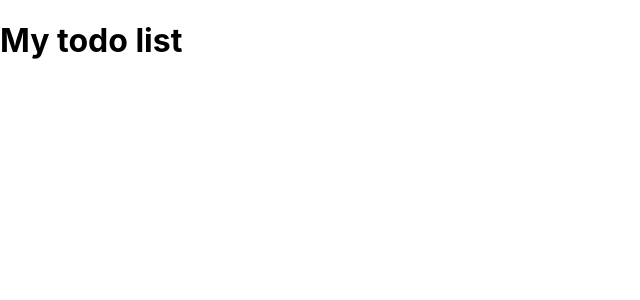
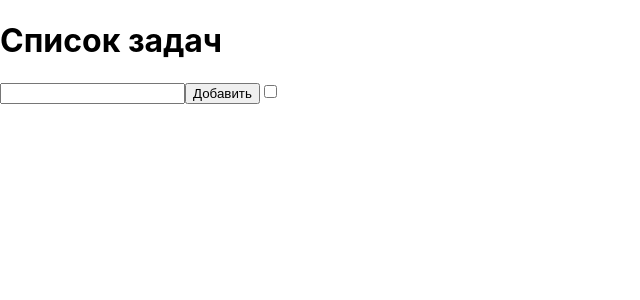
Before and after one commit to NBurtsev790231/New-todo-app, a React (Create React App) app: page / in a window 1280 px wide. Shown: the top 300 px of the page, without its empty margins (0-640 px from the left). Built offline with nearby package versions, Linux system fonts and the light colour scheme.

Commit message:
feat: реализована структура списка задач, импортированны компоненты приложения

```diff
--- a/public/index.html
+++ b/public/index.html
@@ -14,7 +14,7 @@
       manifest.json provides metadata used when your web app is installed on a
       user's mobile device or desktop. See https://developers.google.com/web/fundamentals/web-app-manifest/
     -->
-    <title>New todo app</title>
+    <title>My todo list</title>
   </head>
   <body>
     <div id="root"></div>
--- a/src/App.jsx
+++ b/src/App.jsx
@@ -1,11 +1,15 @@
 import { Header } from "./Components/Header";
+import { InputTodo } from "./Components/InputTodo";
+import { TaskTodo } from "./Components/TaskTodo";
 
 function App() {
   return (
     <div className="App">
       <Header/>
+      <InputTodo/>
+      <TaskTodo/>
     </div>
   );
-}
+};
 
 export default App;
--- a/src/Components/Header.jsx
+++ b/src/Components/Header.jsx
@@ -4,7 +4,7 @@
 export const Header = () => {
 	return (
 		<div>
-			<h1>My todo list</h1>
+			<h1>Список задач</h1>
 		</div>
 	)
 };
--- a/src/Components/InputTodo.jsx
+++ b/src/Components/InputTodo.jsx
@@ -0,0 +1,11 @@
+
+
+
+export const InputTodo = (props) => {
+	return (
+		<>
+		 <input></input>
+		 <button>Добавить</button>
+		</>
+	)
+};
--- a/src/Components/TaskTodo.jsx
+++ b/src/Components/TaskTodo.jsx
@@ -0,0 +1,10 @@
+
+
+
+export const TaskTodo = () => {
+	return (
+		<>
+		  <input type={"checkbox"}/>
+		</>
+	)
+};
```
